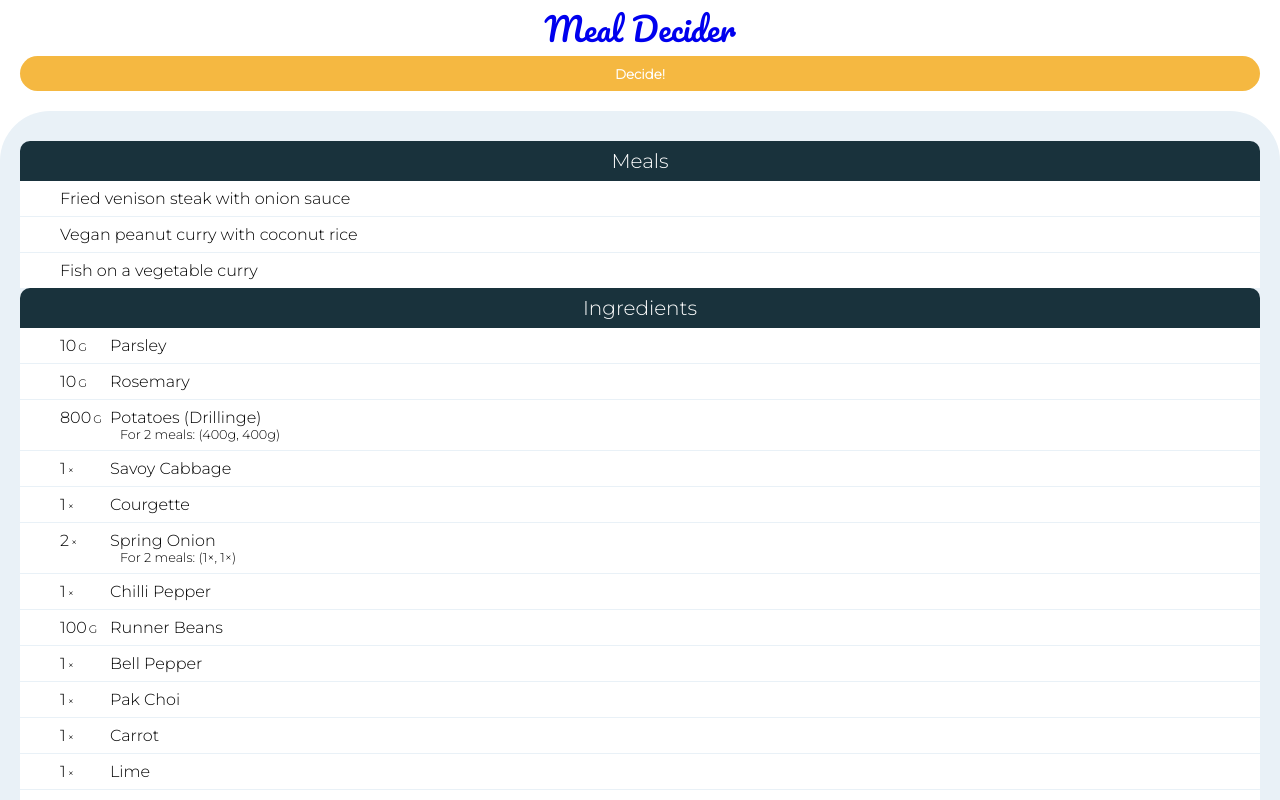
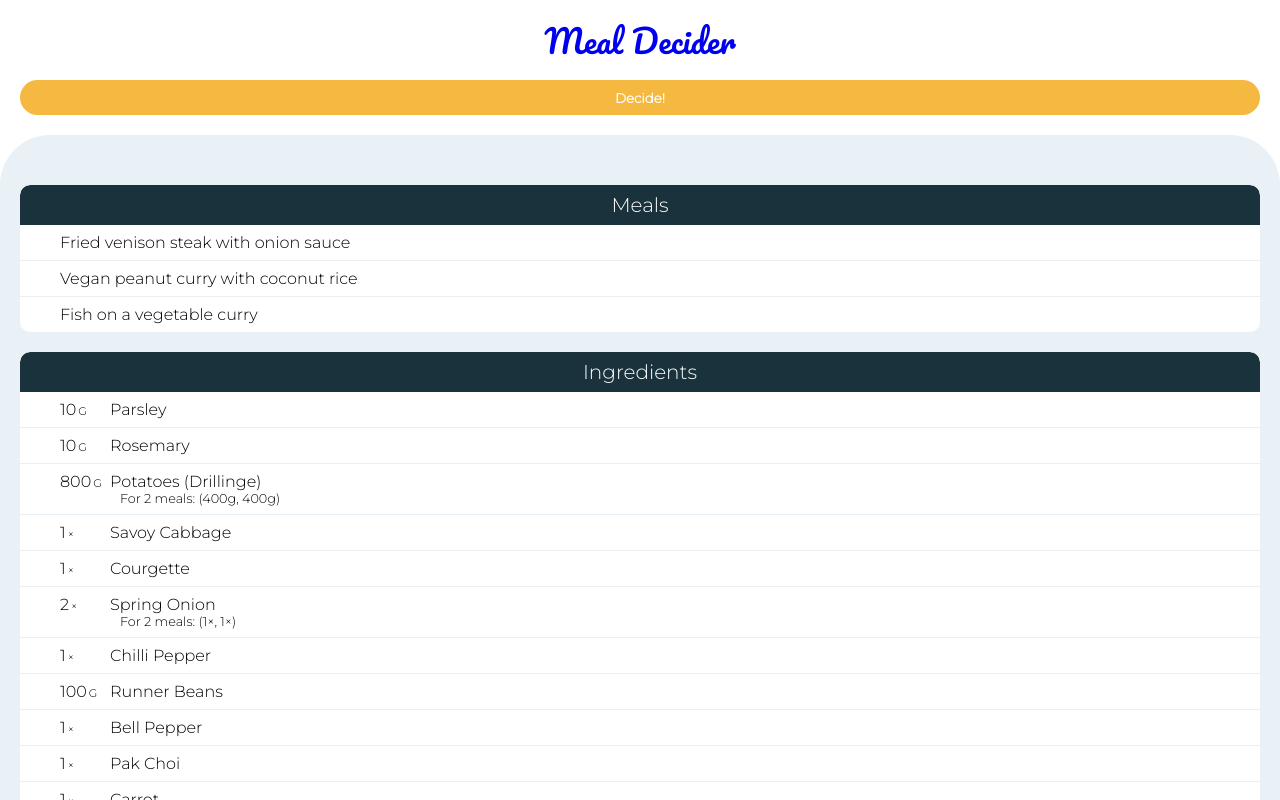
Before and after one commit to leggsimon/meal-decider, a React (Vite) app: page / in a window 1280 px wide. Both pictures are taken after a click on the button "Decide!". Shown: the top 800 px of the page. Built offline with nearby package versions, Linux system fonts and the light colour scheme.

Commit message:
style tweaks

```diff
--- a/src/components/Header.jsx
+++ b/src/components/Header.jsx
@@ -60,6 +60,10 @@ const Heading = styled.h1`
 	margin: 0;
 	font-size: 2em;
 	font-weight: normal;
+	height: 80px;
+	text-align: center;
+	vertical-align: middle;
+	line-height: 80px;
 `;
 
 const StyledLink = styled(Link)`
--- a/src/components/Ingredients.jsx
+++ b/src/components/Ingredients.jsx
@@ -1,7 +1,9 @@
 import React from 'react';
 import PropTypes from 'prop-types';
+import styled from 'styled-components';
 import IngredientsList from './IngredientsList/IngredientsList';
-import { SubHeading } from './SubHeading';
+import { SubHeading, SubHeadingContainer } from './SubHeading';
+import { ListContainer, ListTitle } from './List';
 import ingredientsData from '../data/v2/ingredients.json';
 import SHOPPING_ORDER from '../data/v2/shopping-order.json';
 
@@ -13,6 +15,11 @@ function orderList(list) {
 		);
 	});
 }
+
+// const SeparatorHeading = styled(SubHeadingContainer)`
+// 	border-radius: 0;
+// 	background-color: #f5b841;
+// `;
 
 export default function Ingredients({ ingredients }) {
 	const combinedIngredients = ingredients.reduce((combined, ingredient) => {
@@ -45,11 +52,13 @@ export default function Ingredients({ ingredients }) {
 
 	return (
 		<div>
-			<SubHeading>Ingredients</SubHeading>
-			<IngredientsList items={orderList(shoppingItems)} />
+			<ListContainer>
+				<ListTitle>Ingredients</ListTitle>
+				<IngredientsList items={orderList(shoppingItems)} />
 
-			<h3>Check if you have</h3>
-			<IngredientsList items={pantryItems} defaultCompleted={true} />
+				<ListTitle type="separator">Check if you have</ListTitle>
+				<IngredientsList items={pantryItems} defaultCompleted={true} />
+			</ListContainer>
 		</div>
 	);
 }
--- a/src/components/List.jsx
+++ b/src/components/List.jsx
@@ -1,9 +1,15 @@
-import styled from 'styled-components';
+import styled, { css } from 'styled-components';
+
+export const ListContainer = styled.div`
+	border-radius: 10px;
+	margin: 20px 0;
+	background-color: white;
+	overflow: hidden;
+`;
 
 export const UnorderedList = styled.ul`
 	margin: 0;
 	padding: 0;
-	background-color: white;
 	color: black;
 	list-style: none;
 `;
@@ -15,3 +21,54 @@ export const ListItem = styled.li`
 		border-top: 1px solid #e9f1f7;
 	}
 `;
+
+const ListTitleContainer = styled.div`
+	display: flex;
+	justify-content: center;
+	align-items: center;
+	height: 40px;
+	background-color: #19323c;
+	color: white;
+	border-radius: 10px 10px 0 0;
+`;
+const ListTitleText = styled.h2`
+	font-size: 20px;
+	font-weight: 400;
+`;
+
+export const ListTitle = styled.h2`
+	height: 40px;
+	color: white;
+	font-weight: 400;
+	margin: 0;
+	text-align: center;
+	vertical-align: middle;
+	line-height: 40px;
+	transition: border-radius 5s ease;
+	background-color: #f5b841;
+	font-size: 16px;
+
+	:first-child {
+		background-color: #19323c;
+		border-top-left-radius: 10px;
+		border-top-right-radius: 10px;
+		font-size: 20px;
+	}
+
+	:last-child {
+		border-bottom-left-radius: 10px;
+		border-bottom-right-radius: 10px;
+	}
+`;
+
+// export const SubHeading = ({ children }) => {
+// 	return (
+// 		<ListTitleContainer>
+// 			<ListTitleText>{children}</ListTitleText>
+// 		</ListTitleContainer>
+// 	);
+// };
+
+// SubHeading.propTypes = {
+// 	children: Proptypes.node,
+// };
--- a/src/components/SubHeading.jsx
+++ b/src/components/SubHeading.jsx
@@ -2,14 +2,14 @@ import React from 'react';
 import Proptypes from 'prop-types';
 import styled from 'styled-components';
 
-const SubHeadingContainer = styled.div`
+export const SubHeadingContainer = styled.div`
 	display: flex;
 	justify-content: center;
 	align-items: center;
 	height: 40px;
 	background-color: #19323c;
 	color: white;
-	border-radius: 10px 10px 0 0;
+	/* border-radius: 10px 10px 0 0; */
 `;
 const StyledHeading = styled.h2`
 	font-size: 20px;
--- a/src/pages/Home.jsx
+++ b/src/pages/Home.jsx
@@ -3,7 +3,12 @@ import recipes from '../data/v2/recipes.json';
 import Ingredients from '../components/Ingredients';
 import styled from 'styled-components';
 import { SubHeading } from '../components/SubHeading';
-import { UnorderedList, ListItem } from '../components/List';
+import {
+	UnorderedList,
+	ListItem,
+	ListContainer,
+	ListTitle,
+} from '../components/List';
 
 function getRandomRecipes(numberOfResults, resultsFrom) {
 	const set = new Set();
@@ -61,14 +66,15 @@ export default function Home() {
 				Decide!
 			</Button>
 			<Content>
-				<SubHeading>Meals</SubHeading>
-				<output>
+				<ListContainer>
+					<ListTitle>Meals</ListTitle>
+
 					<UnorderedList>
 						{decisions.map((decision) => {
 							return <ListItem key={decision.id}>{decision.name}</ListItem>;
 						})}
 					</UnorderedList>
-				</output>
+				</ListContainer>
 				{decisions.length > 0 && (
 					<Ingredients
 						ingredients={decisions
```
